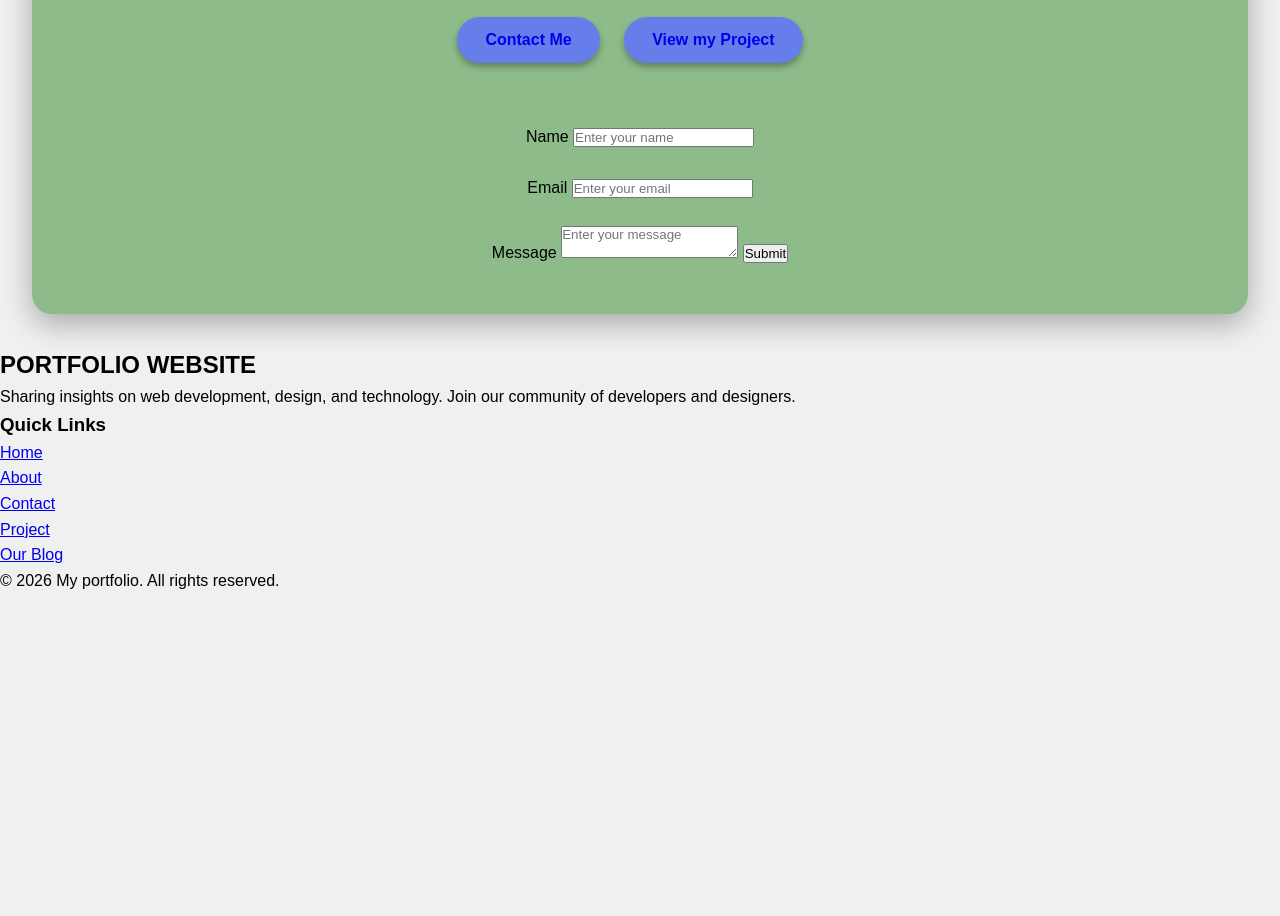
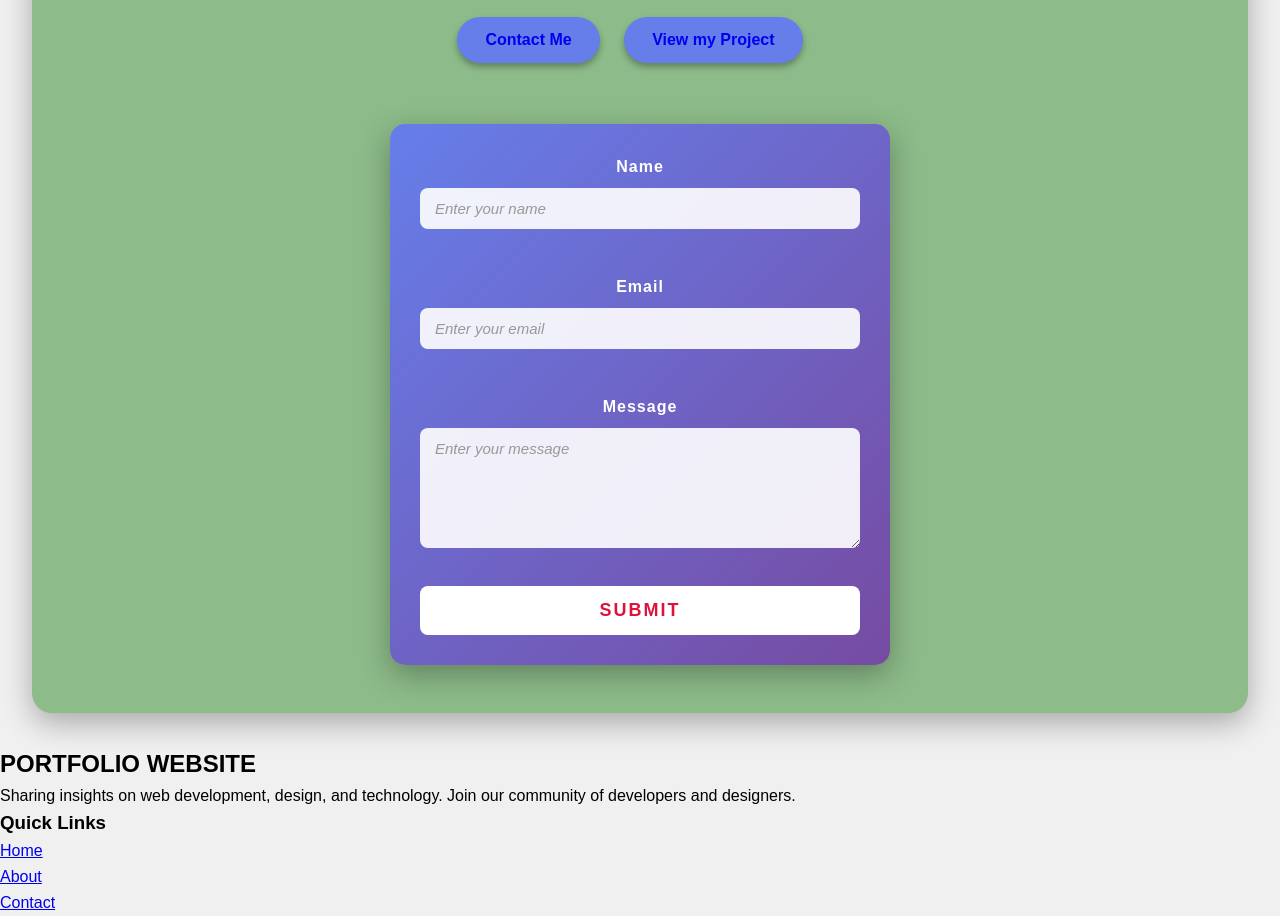
Before and after one commit to AmrendraCodes/My_FrontEnd-Portfolio-, a website: page portfolio/index.html in a window 1280 px wide. Shown: the part 2390-3306 px from the top of the page. Before the commit the page ends 2983 px from the top, so only its background shows below. Drawn offline with Linux system fonts and the light colour scheme.

Commit message:
file has changed

```diff
--- a/portfolio/css-porfolio/main.css
+++ b/portfolio/css-porfolio/main.css
@@ -262,3 +262,96 @@ border-radius: 20px;
 .contact button a:hover {
     color: red;
 }
+form {
+    max-width: 500px;
+    margin: 0 auto;
+    padding: 30px;
+    background: linear-gradient(135deg, #667eea 0%, #764ba2 100%);
+    border-radius: 15px;
+    box-shadow: 0 10px 30px rgba(0, 0, 0, 0.3);
+
+}
+/* Label styling */
+form label {
+    display: block;
+    color: white;
+    font-size: 16px;
+    font-weight: 600;
+    margin-bottom: 8px;
+    letter-spacing: 1px;
+}
+
+form input[type="text"],
+form textarea {
+    width: 100%;
+    padding: 12px 15px;
+    margin-bottom: 20px;
+    border: none;
+    border-radius: 8px;
+    font-size: 15px;
+    background: rgba(255, 255, 255, 0.9);
+    transition: all 0.3s ease;
+    box-sizing: border-box;
+}
+/* input focus effect */
+form input[type="text"]:focus,
+form textarea:focus {
+    outline: none;
+    background: white;
+    box-shadow: 0 0 15px rgba(0, 0, 0, 0.5);
+    transform: translateY(-2px);
+}
+
+form textarea {
+    min-height: 120px;
+    resize: vertical;
+    font-family: Arial, Helvetica, sans-serif;
+}
+
+form input::placeholder,
+form textarea::placeholder {
+    color: #999;
+    font-style: italic;
+}
+form button {
+    width: 100%;
+    padding: 14px;
+    background: white;
+    color: crimson;
+    border: none;
+    border-radius: 8px;
+    font-size: 18px;
+    font-weight: bold;
+    cursor: pointer;
+    text-transform: uppercase;
+    letter-spacing: 2px;
+    transition: all 0.3s ease;
+    margin-top: 10px;
+}
+form button:hover {
+    background: #8dbb89;
+    color: black;
+    transform: translateY(-3px);
+    box-shadow: 0 8px 20px rgba(0, 0, 0, 0.3);
+}
+
+
+form button:active {
+    transform: translateY(0);
+    box-shadow: 0 4px 10px rgba(0, 0, 0, 0.2);
+}
+
+
+@media (max-width: 600px) {
+    form {
+        padding: 20px;
+    }
+
+    form label {
+        font-size: 14px;
+    }
+
+    form button {
+        font-size: 16px;
+    }
+}
```
